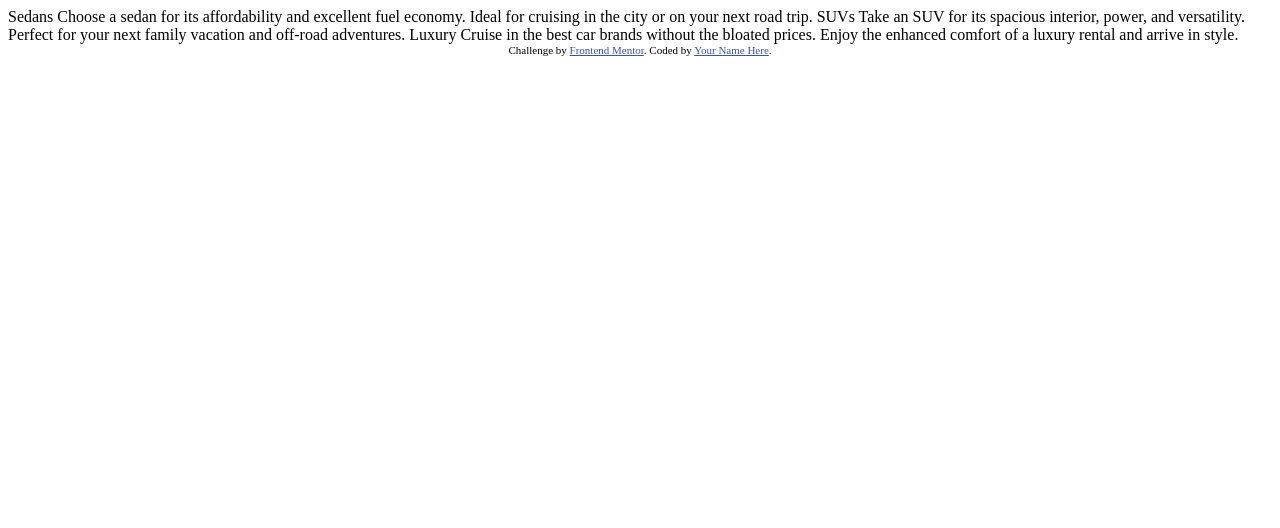
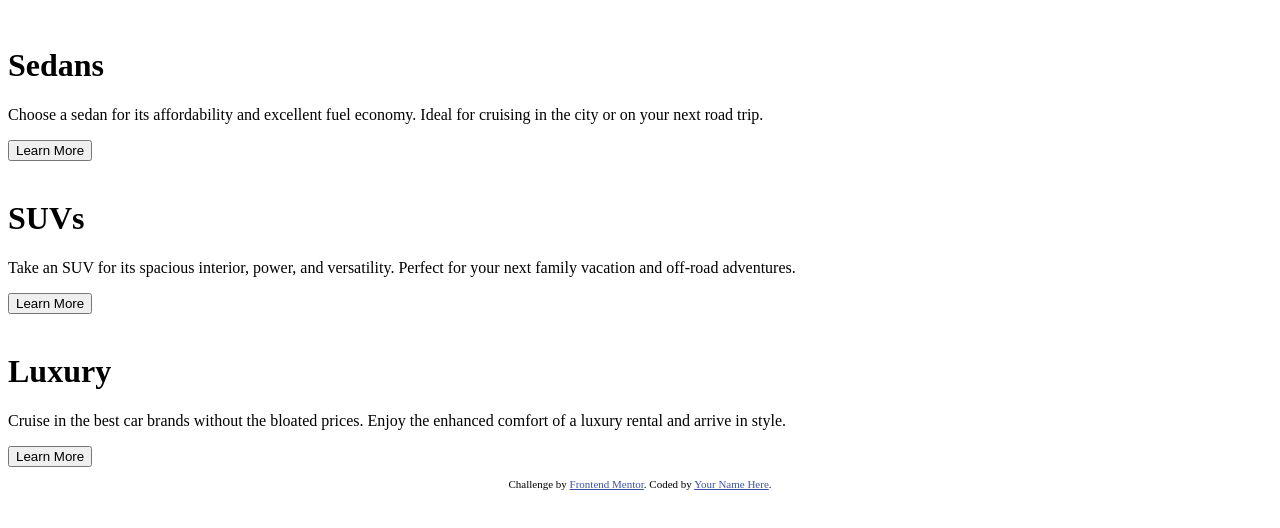
Before and after one commit to Rodjfreitas/3-column-preview-card-component-main, a plain HTML site: page src/index.html in a window 1280 px wide. Drawn offline with Linux system fonts and the light colour scheme.

Commit message:
escrevendo o html

```diff
--- a/src/index.html
+++ b/src/index.html
@@ -15,22 +15,55 @@
   </style>
 </head>
 <body>
+  <main>
+    <div id="Cards">
 
-  Sedans
-  Choose a sedan for its affordability and excellent fuel economy. Ideal for cruising in the city
-  or on your next road trip.
+      <div class="Card">
+        <div class="image">
+          <img src="" alt="">
+          <h1>Sedans</h1>
+          <p>  Choose a sedan for its affordability and excellent fuel economy. Ideal for cruising in the city
+            or on your next road trip.</p>
+          <button>Learn More</button>
+        </div>
+      </div>
 
-  SUVs
-  Take an SUV for its spacious interior, power, and versatility. Perfect for your next family vacation
-  and off-road adventures.
+      <div class="Card">
+        <div class="image">
+          <img src="" alt="">
+          <h1>SUVs</h1>
+          <p>  Take an SUV for its spacious interior, power, and versatility. Perfect for your next family vacation
+            and off-road adventures.</p>
+          <button>Learn More</button>
+        </div>
+      </div>
 
-  Luxury
-  Cruise in the best car brands without the bloated prices. Enjoy the enhanced comfort of a luxury
-  rental and arrive in style.
+      <div class="Card">
+        <div class="image">
+          <img src="" alt="">
+          <h1>Luxury</h1>
+          <p>  Cruise in the best car brands without the bloated prices. Enjoy the enhanced comfort of a luxury
+            rental and arrive in style.</p>
+          <button>Learn More</button>
+        </div>
+      </div>
 
-  <div class="attribution">
-    Challenge by <a href="https://www.frontendmentor.io?ref=challenge" target="_blank">Frontend Mentor</a>.
-    Coded by <a href="#">Your Name Here</a>.
-  </div>
+    </div>
+
+    <footer class="attribution">
+      <p>    Challenge by <a href="https://www.frontendmentor.io?ref=challenge" target="_blank">Frontend Mentor</a>.
+        Coded by <a href="#">Your Name Here</a>.</p>
+    </footer>
+  </main>
+
+
+
+
+
+
+
+
+
+
 </body>
 </html>
```
